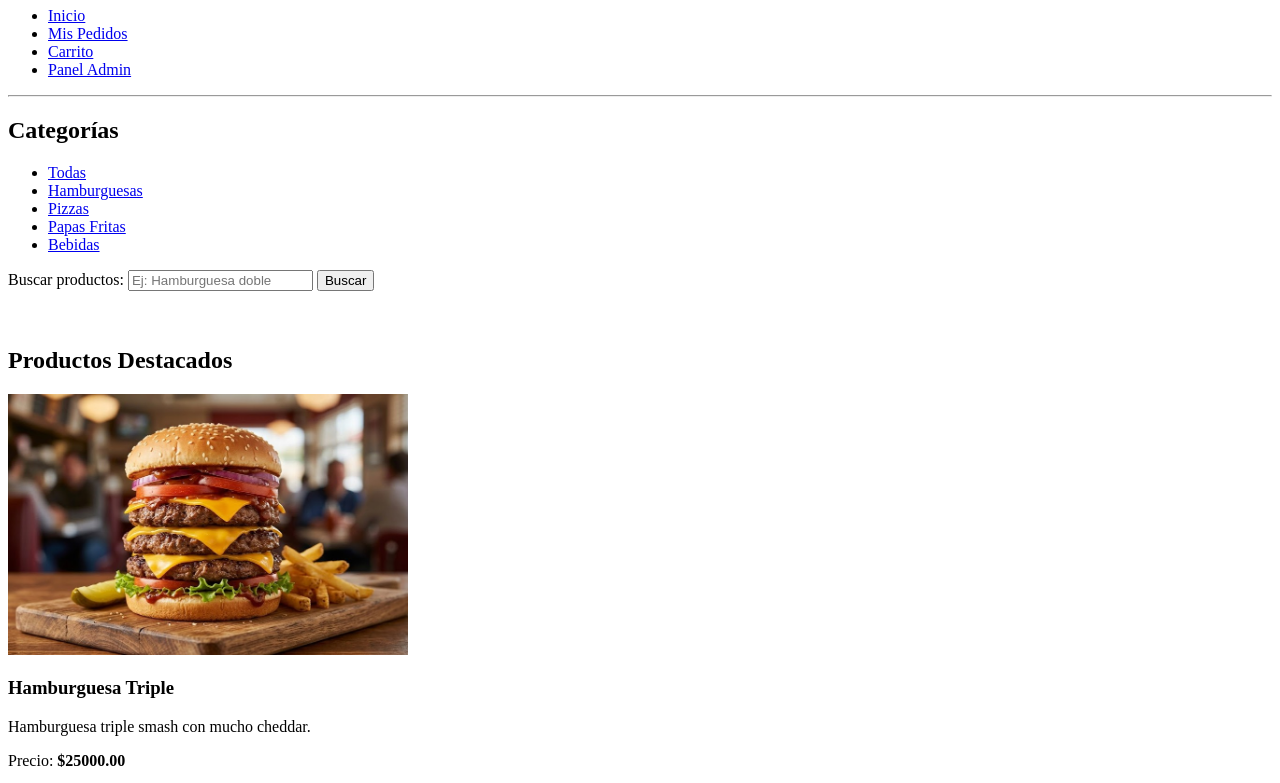
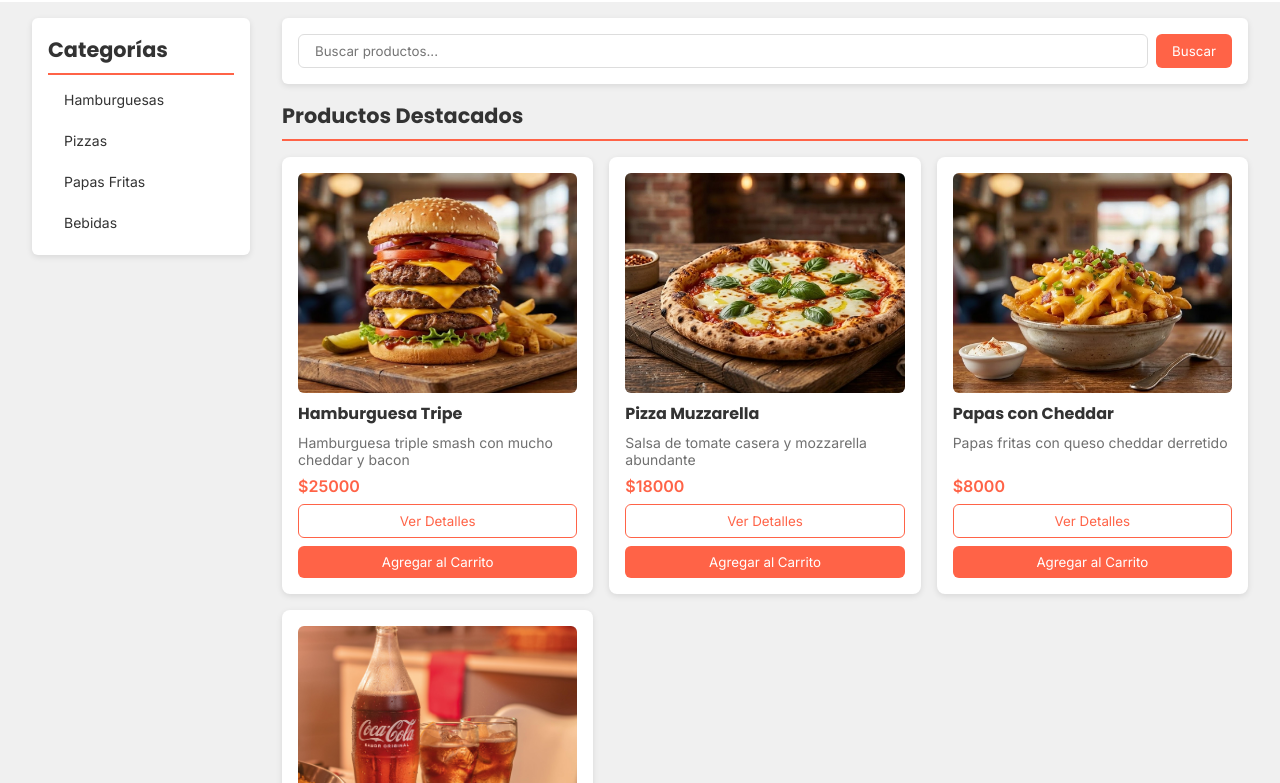
Before and after one commit to AtomuDev/Programacion-3-FInal, a plain HTML site: page frontend/index.html in a window 1280 px wide. Shown: the part 73-856 px from the top of the page. Drawn offline with Linux system fonts and the light colour scheme.

Commit message:
estilo a index; JS agregado; otros arreglos

```diff
--- /dev/null
+++ b/frontend/css/index.css
@@ -0,0 +1,356 @@
+:root {
+    /* Colores */
+    --color-primario: #ff6347;
+    --color-fondo: #f0f0f0;
+    --color-texto: #333;
+    --color-texto-suave: #707070;
+    --color-blanco: #fff;
+    --color-borde: #ddd;
+    --color-focus: #ff4500;
+
+    /* Espacios */
+    --espacio-sm: 8px;
+    --espacio-md: 16px;
+    --espacio-lg: 32px;
+    --espacio-elg: 48px;
+
+    /* Fuentes */
+    --font-titulo: 'Poppins', sans-serif;
+    --font-base: 'Inter', sans-serif;
+
+    /* Tamaños de texto */
+    --text-xs: 0.75rem;
+    --text-sm: 0.875rem;
+    --text-md: 1rem;
+    --text-lg: 1.3rem;
+    --text-xl: 1.8rem;
+    --text-xxl: 2.3rem;
+
+    /* Border radius */
+    --radio-sm: 6px;
+    --radio-md: 8px;
+
+    /* Sombras */
+    --sombra-card: 0 2px 6px rgba(0,0,0,0.1);
+}
+
+* {
+    margin: 0;
+    padding: 0;
+    box-sizing: border-box;
+}
+
+body {
+    display: grid;
+    min-height: 100vh;
+    grid-template-rows: auto auto 1fr auto;
+    grid-template-areas:
+        "header"
+        "categories"
+        "main"
+        "footer";
+    background-color: var(--color-fondo);
+    font-family: var(--font-base);
+}
+
+/* Desktop */
+@media (min-width: 1024px) {
+    body {
+        grid-template-columns: 250px 1fr;
+        grid-template-rows: auto 1fr auto;
+        grid-template-areas:
+            "header header"
+            "categories main"
+            "footer footer";
+    }
+}
+
+.header     { grid-area: header; }
+.categories { grid-area: categories; }
+.main       { grid-area: main; }
+.footer     { grid-area: footer; }
+
+/* ================ HEADER ================ */
+.header {
+    display: flex;
+    flex-direction: column;
+    align-items: center;
+    gap: var(--espacio-sm);
+    padding: var(--espacio-md) var(--espacio-md);
+    background-color: var(--color-blanco);
+    position: sticky;
+    top: 0;
+    z-index: 100;
+}
+
+.header__title {
+    color: var(--color-primario);
+    font-family: var(--font-titulo);
+    font-size: var(--text-xxl);
+}
+
+.header__nav {
+    display: flex;
+    gap: var(--espacio-md);
+    font-family: var(--font-base);
+}
+
+.header__nav a {
+    text-decoration: none;
+    color: var(--color-texto);
+}
+
+@media (min-width: 1024px) {
+    .header {
+        flex-direction: row;
+        justify-content: space-between;
+        padding: var(--espacio-md) var(--espacio-elg);
+    }
+
+    .header__title {
+        font-size: var(--text-xl);
+    }
+
+    .header__nav {
+        gap: var(--espacio-lg)
+    }
+}
+
+
+/* ================ CATEGORIES ================ */
+.categories {
+    align-self: start;
+    background-color: var(--color-blanco);
+    margin-top: var(--espacio-md);
+    padding: var(--espacio-md);
+    border-radius: var(--radio-sm);
+    box-shadow: var(--sombra-card);
+}
+
+.categories__title {
+    font-family: var(--font-titulo);
+    font-size: var(--text-lg);
+    color: var(--color-texto);
+    margin-bottom: var(--espacio-sm);
+    border-bottom: 2px solid var(--color-primario);
+    padding-bottom: var(--espacio-sm);
+}
+
+.categories__list {
+    list-style: none;
+    display: flex;
+    flex-direction: column;
+    gap: var(--espacio-sm);
+}
+
+.categories__list a {
+    text-decoration: none;
+    color: var(--color-texto);
+    font-size: var(--text-sm);
+    padding: var(--espacio-sm) var(--espacio-md);
+    border-radius: var(--radio-sm);
+    display: block;
+}
+
+.categories__list a:hover {
+    background-color: var(--color-fondo);
+    color: var(--color-primario);
+}
+
+@media (min-width: 1024px) {
+    .categories {
+        margin: var(--espacio-md) 0 0 var(--espacio-lg);
+    }
+}
+
+
+/* ================ MAIN ================ */
+.main {
+    display: flex;
+    flex-direction: column;
+    align-items: stretch;
+    gap: var(--espacio-md);
+    margin-top: var(--espacio-md);
+    margin-bottom: var(--espacio-md);
+    background-color: var(--color-fondo);
+}
+
+.main__search-bar {
+    display: flex;
+    width: 100%;
+    padding: var(--espacio-md);
+    gap: var(--espacio-sm);
+    background-color: var(--color-blanco);
+    border-radius: var(--radio-sm);
+    box-shadow: var(--sombra-card);
+}
+
+.main__search-bar input {
+    flex: 1;
+    padding: var(--espacio-sm) var(--espacio-md);
+    border: 1px solid var(--color-borde);
+    border-radius: var(--radio-sm);
+    font-family: var(--font-base);
+    outline: none;
+}
+
+.main__search-bar input:focus {
+    border-color: var(--color-primario);
+}
+
+.main__search-bar button {
+    padding: var(--espacio-sm) var(--espacio-md);
+    background-color: var(--color-primario);
+    color: var(--color-blanco);
+    border: none;
+    border-radius: var(--radio-sm);
+    cursor: pointer;
+    font-family: var(--font-base);
+}
+
+.main__search-bar button:hover {
+    background-color: var(--color-focus);
+}
+
+.main__title {
+    font-family: var(--font-titulo);
+    font-size: var(--text-lg);
+    text-align: center;
+    color: var(--color-texto);
+    border-bottom: 2px solid var(--color-primario);
+    padding-bottom: var(--espacio-sm);
+}
+
+.main__products {
+    display: grid;
+    grid-template-columns: 1fr;
+    gap: var(--espacio-md);
+    width: 100%;
+}
+
+@media (min-width: 600px) {
+    .main__products {
+        grid-template-columns: 1fr 1fr;
+        justify-content: center;
+    }
+}
+
+@media (min-width: 1024px) {
+    .main {
+        margin: var(--espacio-md) var(--espacio-lg);
+    }
+
+    .main__title {
+        text-align: start;
+    }
+
+    .main__products {
+        grid-template-columns: repeat(auto-fill, minmax(300px, 1fr));
+        justify-content: start;
+    }
+}
+
+
+/* ========== PRODUCT CARD ========== */
+.product-card {
+    display: flex;
+    flex-direction: column;
+    gap: var(--espacio-sm);
+    padding: var(--espacio-md);
+    background-color: var(--color-blanco);
+    border-radius: var(--radio-md);
+    box-shadow: var(--sombra-card);
+    width: 100%;
+}
+
+.product-card img {
+    width: 100%;
+    height: 220px;
+    object-fit: cover;
+    border-radius: var(--radio-sm);
+}
+
+.product-card__info {
+    display: flex;
+    flex-direction: column;
+    gap: var(--espacio-sm);
+    flex: 1;
+}
+
+.product-card__info h3 {
+    font-family: var(--font-titulo);
+    font-size: var(--text-md);
+    color: var(--color-texto);
+}
+
+.product-card__precio {
+    font-size: var(--text-md);
+    font-weight: 600;
+    color: var(--color-primario);
+}
+
+.product-card__descripcion {
+    font-size: var(--text-sm);
+    color: var(--color-texto-suave);
+}
+
+.product-card__actions {
+    display: flex;
+    flex-direction: column;
+    gap: var(--espacio-sm);
+}
+
+.product-card__actions button {
+    padding: var(--espacio-sm) var(--espacio-md);
+    background-color: var(--color-primario);
+    color: var(--color-blanco);
+    border: none;
+    border-radius: var(--radio-sm);
+    cursor: pointer;
+    font-family: var(--font-base);
+}
+
+.product-card__actions button:first-child {
+    background-color: var(--color-blanco);
+    color: var(--color-primario);
+    border: 1px solid var(--color-primario);
+}
+
+.product-card__actions button:last-child {
+    background-color: var(--color-primario);
+    color: var(--color-blanco);
+}
+
+.product-card__actions button:hover {
+    background-color: var(--color-focus);
+    color: var(--color-blanco);
+}
+
+
+/* ================ FOOTER ================ */
+.footer {
+    display: flex;
+    flex-direction: column;
+    align-items: center;
+    gap: var(--espacio-sm);
+    padding: var(--espacio-lg);
+    background-color: var(--color-texto);
+    color: var(--color-blanco);
+    font-family: var(--font-base);
+    font-size: var(--text-sm);
+    text-align: center;
+}
+
+.footer a {
+    color: var(--color-primario);
+    text-decoration: none;
+}
+
+@media (min-width: 1024px) {
+    .footer {
+        flex-direction: row;
+        justify-content: space-between;
+        text-align: left;
+        padding-top: var(--espacio-lg);
+    }
+}
--- a/frontend/index.html
+++ b/frontend/index.html
@@ -3,86 +3,45 @@
 <head>
     <meta charset="UTF-8">
     <meta name="viewport" content="width=device-width, initial-scale=1.0">
-    <meta name="description" content="Actividad Integradora HTML - Food Store">
+    <meta name="description" content="Trabajo Integrador Programación III - Food Store">
     <meta name="author" content="Abel Tomás">
-    <title>Food Store</title>
+    <link rel="stylesheet" href="css/index.css">
+    <link href="https://fonts.googleapis.com/css2?family=Inter:wght@400;600&family=Poppins:wght@700&display=swap" rel="stylesheet">
+    <title>Food Store - Catálogo</title>
 </head>
 <body id="top">
-    <header>
-        <h1>Food Store</h1>
-        <nav>
-            <ul>
-                <li><a href="#">Inicio</a></li>
-                <li><a href="#">Mis Pedidos</a></li>
-                <li><a href="#">Carrito</a></li>
-                <li><a href="admin.html">Panel Admin</a></li>
-            </ul>
+    <!-- Encabezado -->
+    <header class="header">
+        <h1 class="header__title">Food Store</h1>
+        <nav class="header__nav">
+            <a href="#">Inicio</a>
+            <a href="#">Mis Pedidos</a>
+            <a href="#">Carrito</a>
+            <a href="admin.html">Panel Admin</a>
         </nav>
     </header>
 
-    <hr>
-
-    <aside>
-        <h2>Categorías</h2>
-        <ul>
-            <li><a href="#">Todas</a></li>
-            <li><a href="#">Hamburguesas</a></li>
-            <li><a href="#">Pizzas</a></li>
-            <li><a href="#">Papas Fritas</a></li>
-            <li><a href="#">Bebidas</a></li>
-        </ul>
+    <!-- Barra lateral -->
+    <aside class="categories">
+        <h2 class="categories__title">Categorías</h2>
+        <ul id="lista-categorias" class="categories__list"></ul>
     </aside>
 
-    <main>
-        <form method="post">
-            <label for="buscarProducto">Buscar productos:
-                <input type="text" name="buscarProducto" id="buscarProducto" placeholder="Ej: Hamburguesa doble">
-            </label>
+    <!-- Contenido principal -->
+    <main class="main">
+        <!-- Buscador -->
+        <form method="get" class="main__search-bar">
+            <input type="text" name="buscarProducto" placeholder="Buscar productos...">
             <button type="submit">Buscar</button>
         </form>
 
-        <br><br>
-
-        <section>
-            <h2>Productos Destacados</h2>
-            <article>
-                <img src="assets/images/hamburguesa-triple.jpg" alt="Hamburguesa Triple" loading="lazy" width="400">
-                <h3>Hamburguesa Triple</h3>
-                <p>Hamburguesa triple smash con mucho cheddar.</p>
-                <p>Precio: <strong>$25000.00</strong></p>
-                <button type="button">Ver Detalles</button>
-                <button type="button">Agregar al Carrito</button>
-            </article>
-
-            <br><br>
-
-            <article>
-                <img src="assets/images/pizza-mozzarella.jpg" alt="Pizza Mozzarella" loading="lazy" width="400">
-                <h3>Pizza Mozzarella</h3>
-                <p>Salsa de tomate y mozzarella abundante.</p>
-                <p>Precio: <strong>$18000.00</strong></p>
-                <button type="button">Ver Detalles</button>
-                <button type="button">Agregar al Carrito</button>
-            </article>
-
-            <br><br>
-
-            <article>
-                <img src="assets/images/papas-cheddar.jpg" alt="Papas con Cheddar" loading="lazy" width="400">
-                <h3>Papas con Cheddar</h3>
-                <p>Papas fritas con queso cheddar derretido.</p>
-                <p>Precio: <strong>$8000.00</strong></p>
-                <button type="button">Ver Detalles</button>
-                <button type="button">Agregar al Carrito</button>
-            </article>
-
-            <br><br>
-        </section>
+        <!-- Grilla de productos -->
+        <h2 class="main__title">Productos Destacados</h2>
+        <section id="contenedor-productos" class="main__products"></section>
     </main>
 
-    <hr>
-
-    <footer>
+    <!-- Pie de página -->
+    <footer class="footer">
         <p>&copy; 2026 Food Store. Todos los derechos reservados.</p>
         <a href="#top">Volver arriba</a>
 
@@ -90,5 +49,9 @@
             Contacto: <a href="mailto:info@foodstore.com">info@foodstore.com</a>
         </address>
     </footer>
+
+    <!-- Scripts -->
+     <script src="./js/data.js"></script>
+     <script src="./js/main.js"></script>
 </body>
 </html>
--- /dev/null
+++ b/frontend/js/data.js
@@ -0,0 +1,41 @@
+// Array de strings para las categorías
+const categorias = ["Hamburguesas", "Pizzas", "Papas Fritas", "Bebidas"]
+
+// Array de objetos para los productos
+const productos = [
+    {
+        id: 1,
+        nombre: "Hamburguesa Tripe",
+        descripcion: "Hamburguesa triple smash con mucho cheddar y bacon",
+        precio: 25000,
+        imagen: "./assets/images/hamburguesa-triple.jpg",
+        categoria: "Hamburguesas"
+    },
+
+    {
+        id: 2,
+        nombre: "Pizza Muzzarella",
+        descripcion: "Salsa de tomate casera y mozzarella abundante",
+        precio: 18000,
+        imagen: "./assets/images/pizza-mozzarella.jpg",
+        categoria: "Pizzas"
+    },
+
+    {
+        id: 3,
+        nombre: "Papas con Cheddar",
+        descripcion: "Papas fritas con queso cheddar derretido",
+        precio: 8000,
+        imagen: "./assets/images/papas-cheddar.jpg",
+        categoria: "Papas Fritas"
+    },
+
+    {
+        id: 4,
+        nombre: "Coca Cola",
+        descripcion: "Botella de vidrio de 1L de Coca Cola",
+        precio: 3000,
+        imagen: "./assets/images/cocacola1l.jpg",
+        categoria: "Bebidas"
+    }
+]
--- /dev/null
+++ b/frontend/js/main.js
@@ -0,0 +1,37 @@
+// A. Renderizar Categorías
+const listaCategorias = document.getElementById("lista-categorias");
+
+const cargarCategorias = () => {
+    categorias.forEach((categoria) => {
+        const li = document.createElement("li")
+        li.innerHTML = `<a href="#">${categoria}</a>`
+        listaCategorias.appendChild(li)
+    });
+};
+
+cargarCategorias();
+
+
+// B. Renderizar Productos
+const listaProductos = document.getElementById("contenedor-productos");
+
+const cargarProductos = () => {
+    productos.forEach((producto) => {
+        const article = document.createElement("article")
+        article.classList.add("product-card")
+        article.innerHTML = `
+            <img src="${producto.imagen}" alt="${producto.nombre}" loading="lazy" width="400">
+            <div class="product-card__info">
+                <h3>${producto.nombre}</h3>
+                <p class="product-card__descripcion">${producto.descripcion}</p>
+            </div>
+            <p class="product-card__precio">$${producto.precio}</p>
+            <footer class="product-card__actions">
+                <button type="button">Ver Detalles</button>
+                <button type="button" onclick="alert('Agregaste: ${producto.nombre}')">Agregar al Carrito</button>
+            </footer>`
+        listaProductos.appendChild(article)
+    });
+};
+
+cargarProductos();
```
Also changed, not shown: frontend/login.html (+1 -1 lines), frontend/assets/images/cocacola1l.jpg (added), frontend/css/login.css (renamed from frontend/login.css).
